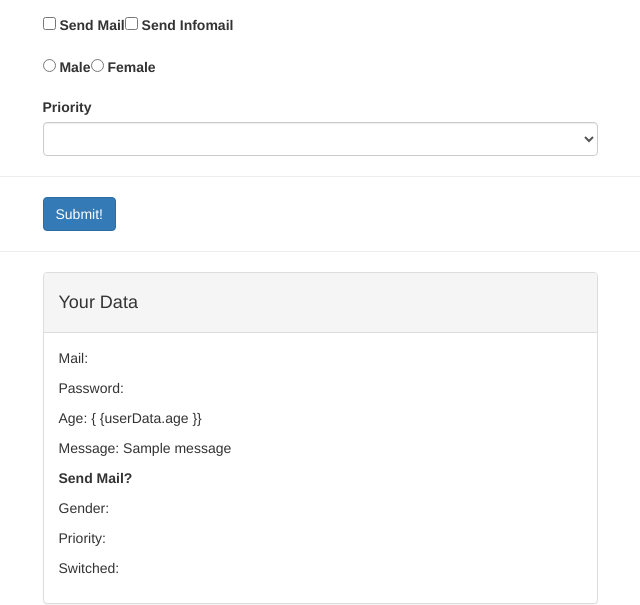
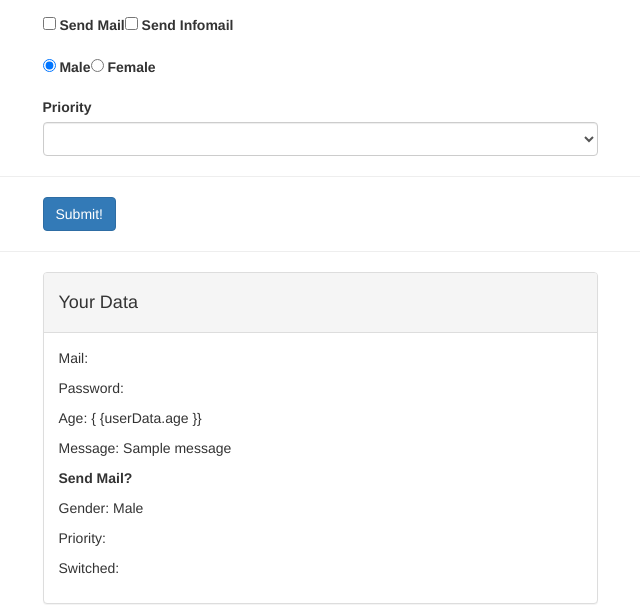
Before and after one commit to marcopeix/leanVueJS, a Vue app in the folder form/: page / in a window 1280 px wide. Shown: the part 464-1069 px from the top of the page, without its empty margins (320-960 px from the left). Built offline with nearby package versions, Linux system fonts and the light colour scheme.

Commit message:
Handle radio buttons

```diff
--- a/form/src/App.vue
+++ b/form/src/App.vue
@@ -71,13 +71,15 @@
                         <input
                                 type="radio"
                                 id="male"
-                                value="Male"> Male
+                                value="Male"
+                                v-model="gender"> Male
                     </label>
                     <label for="female">
                         <input
                                 type="radio"
                                 id="female"
-                                value="Female"> Female
+                                value="Female"
+                                v-model="gender"> Female
                     </label>
                 </div>
             </div>
@@ -116,7 +118,7 @@
                         <ul>
                             <li v-for="item in sendMail">{{ item }}</li>
                         </ul>
-                        <p>Gender:</p>
+                        <p>Gender: {{ gender }}</p>
                         <p>Priority:</p>
                         <p>Switched:</p>
                     </div>
@@ -136,7 +138,8 @@
             age: 27
           },
           message: 'Sample message',
-          sendMail: []
+          sendMail: [],
+          gender: 'Male'
         }
       }
     }
```
